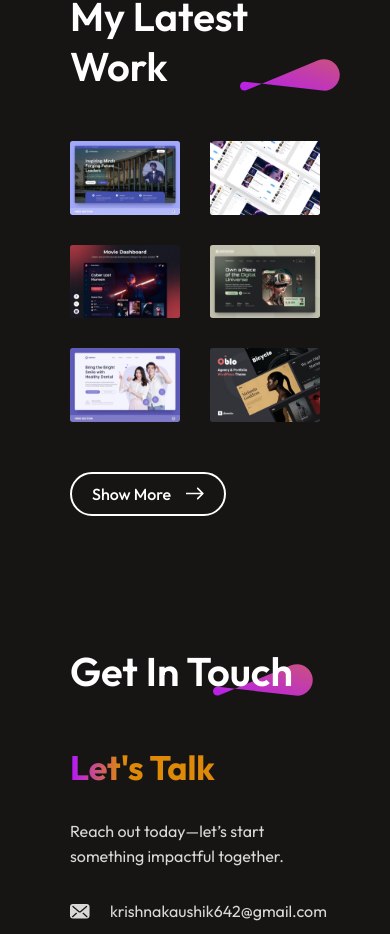
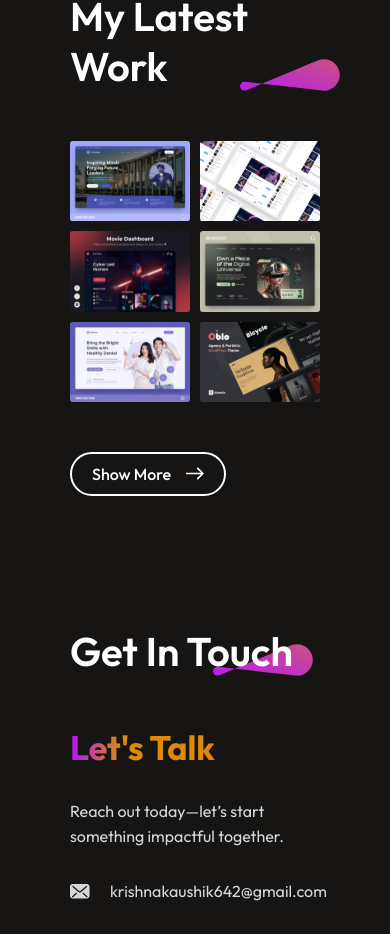
Before and after one commit to KrishnaKausikBarik/portfolio2, a React (Vite) app: page / in a window 390 px wide. Shown: the part 2902-3836 px from the top of the page. Built offline with nearby package versions, Linux system fonts and the light colour scheme.

Commit message:
Update MYWork.css

```diff
--- a/src/Components/MyWork/MYWork.css
+++ b/src/Components/MyWork/MYWork.css
@@ -76,7 +76,7 @@
 }
 .mywork-container{
     grid-template-columns: 1fr 1fr;
-    gap: 30px;
+    gap: 10px;
 }
 .mywork-container img{
     width: 100%;
```
